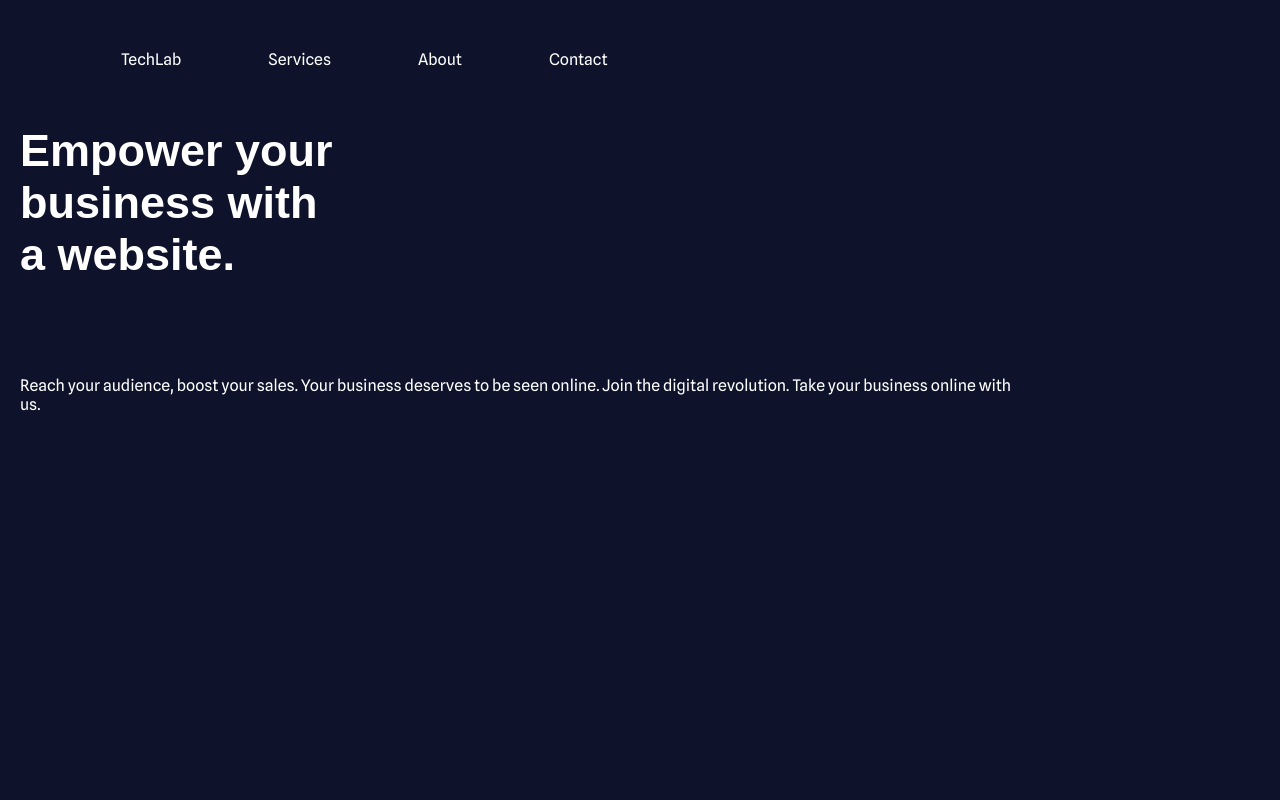
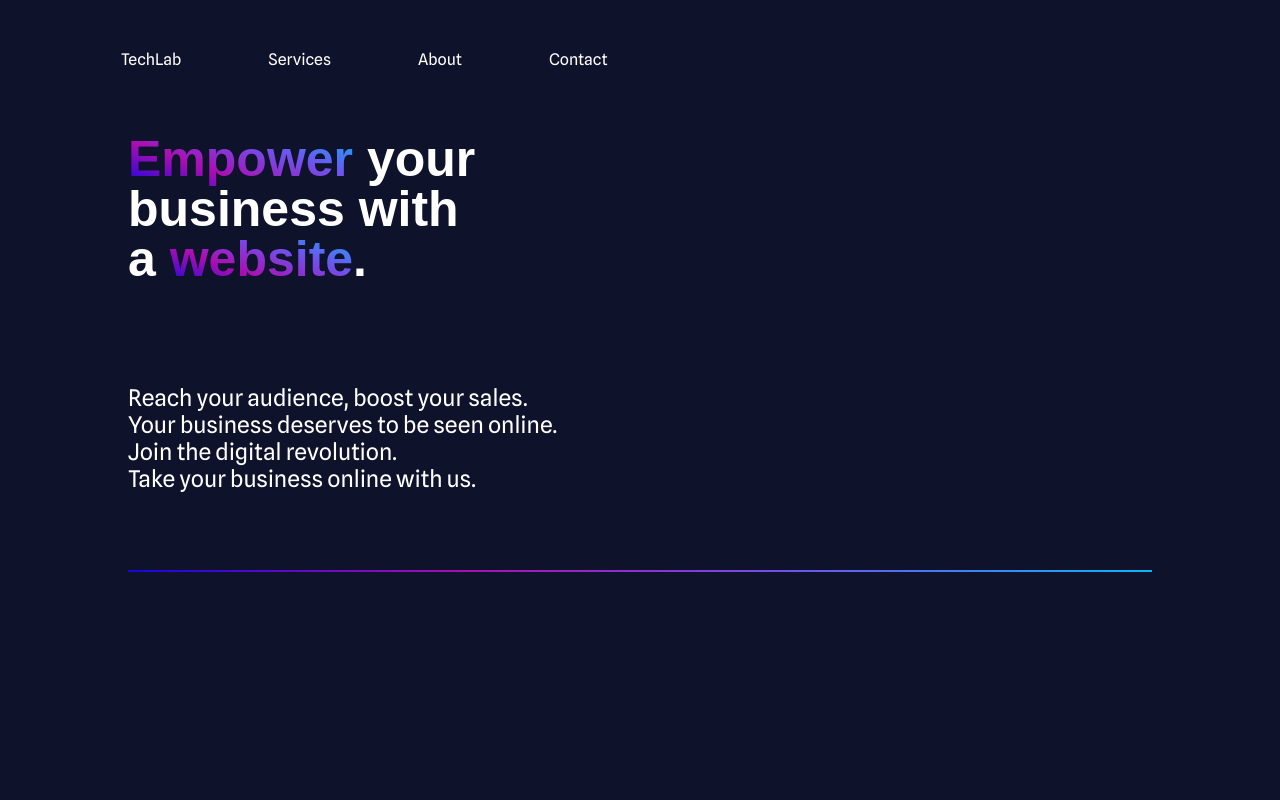
Before and after one commit to lmrigs/tech-lab-laurica, a React (Create React App) app: page / in a window 1280 px wide. Shown: the top 800 px of the page. Built offline with nearby package versions, Linux system fonts and the light colour scheme; a web font is replaced by a local one.

Commit message:
removal of spline animation

```diff
--- a/src/App.js
+++ b/src/App.js
@@ -11,6 +11,7 @@ function App() {
       <div className="content" name="content">
         <Navbar />
         <Hero />
+        <hr className="gradient-line"></hr>
       </div>
       <div className="services" name="services">
         <Services />
--- a/src/Components/Hero.js
+++ b/src/Components/Hero.js
@@ -7,12 +7,13 @@ export default function Hero() {
   return (
     <div className="hero">
       <h1 className="hero-text-header">
-        Empower your <br />
-        business with <br />a website.
+        <span className="title-gradient">Empower</span> your <br />
+        business with <br />a <span className="title-gradient">website</span>.
       </h1>
       <p className="hero-text-content">
-        Reach your audience, boost your sales. Your business deserves to be seen
-        online. Join the digital revolution. Take your business online with us.
+        Reach your audience, boost your sales. <br></br>Your business deserves
+        to be seen online. <br></br>Join the digital revolution. <br></br>Take
+        your business online with us.
       </p>
     </div>
   );
--- a/src/Styles/App.scss
+++ b/src/Styles/App.scss
@@ -20,24 +20,30 @@ body,
 
 .content {
   height: 100vh;
+  margin-bottom: 100px;
 }
 
-.loading-screen {
-  display: block;
-  z-index: 1000;
-  position: fixed;
-  top: 0;
+.gradient-line {
+  position: relative;
+  border: none;
+  height: 2px;
+  width: 80%;
+  background-image: linear-gradient(200deg, #08b6f9, #6c56ef, #aa0eb2, #1306dd);
+}
+
+.gradient-line::before {
+  content: "";
+  position: absolute;
+
+  top: 50%;
+  left: 0;
   right: 0;
-  width: 100vw;
-  height: 100vh;
-  background-color: $primary-color;
+  height: 2px;
+  background-image: inherit;
+}
 
-  div {
-    margin: auto;
-    padding-top: 200px;
-  }
-
-  .hide-loading {
-    display: none;
+@media only screen and (min-width: 1024px) {
+  .content {
+    margin: 0;
   }
 }
--- a/src/Styles/Hero.scss
+++ b/src/Styles/Hero.scss
@@ -15,15 +15,30 @@
 
   .hero-text-header {
     font-family: $font-header;
-    font-size: 45px;
+    font-size: 48px;
     color: $tertiary-color;
     text-align: left;
     padding: 0;
     margin-bottom: 25px;
+
+    .title-gradient {
+      background-image: linear-gradient(
+        200deg,
+        #08b6f9,
+        #6c56ef,
+        #aa0eb2,
+        #1306dd
+      );
+
+      background-clip: text;
+
+      color: transparent;
+    }
   }
 
   .hero-text-content {
     font-family: $font-main;
+    font-size: 18px;
     color: $tertiary-color;
     text-align: left;
     width: 80%;
@@ -56,43 +71,32 @@
 }
 
 @media only screen and (min-width: 768px) {
-  .container {
-    display: flex;
-    flex-direction: row;
-    justify-content: space-between;
-    align-items: center;
-
   .hero {
     width: 80%;
-      padding-left: 60px;
+    padding: 0;
     gap: 75px;
-      margin-top: 100px;
+    margin: 100px auto 50px;
 
     .hero-text-header {
       width: 100%;
       font-family: $font-header;
       font-size: 60px;
       line-height: 55px;
+      text-align: left;
     }
 
     .hero-text-content {
-        width: 80%;
+      width: 100%;
       font-size: 23px;
-      }
+      text-align: left;
     }
   }
 }
 
 @media only screen and (min-width: 1024px) {
-  .container {
+  .hero {
     display: flex;
-    flex-direction: row;
-    margin: 100px auto 30px;
-
-    .hero {
-      width: 50%;
-      gap: 50px;
-      margin: 0;
+    flex-direction: column;
 
     .hero-text-header {
       width: 80%;
@@ -101,7 +105,7 @@
     }
 
     .hero-text-content {
-        width: 60%;
+      width: 90%;
     }
   }
 
@@ -112,25 +116,27 @@
   //   right: 0;
   // }
 }
-}
 
 @media only screen and (min-width: 1440px) {
-  .container {
   .hero {
-      width: 47%;
-      gap: 50px;
-      padding-left: 0;
-      margin-left: 70px;
+    display: flex;
+    flex-direction: row;
+    align-items: center;
+    justify-content: center;
+    padding-top: 120px;
+    margin: 0 auto 50px;
 
     .hero-text-header {
-        width: 80%;
-        font-size: 70px;
-        line-height: 70px;
+      width: 90%;
+      font-size: 80px;
+      line-height: 80px;
     }
 
     .hero-text-content {
-        width: 70%;
-      }
+      width: 60%;
+      font-size: 22px;
+      text-align: right;
+      padding-top: 25px;
     }
 
     // .spline {
@@ -142,23 +148,20 @@
   }
 }
 
-@media (min-width: 1920px) {
-  .content {
-    height: 100vh;
-
-    .container {
-      padding: 100px 0 0 0;
-
+@media only screen and (min-width: 1800px) {
   .hero {
     gap: 50px;
+    padding-top: 200px;
 
     .hero-text-header {
-          font-size: 90px;
-          line-height: 90px;
+      width: 100%;
+      font-size: 95px;
+      line-height: 95px;
     }
 
     .hero-text-content {
-          font-size: 35px;
+      width: 80%;
+      font-size: 33px;
     }
   }
 
@@ -169,5 +172,3 @@
   //   right: 0;
   // }
 }
-  }
-}
```
Lines whose indentation alone changed are shown as unchanged.
